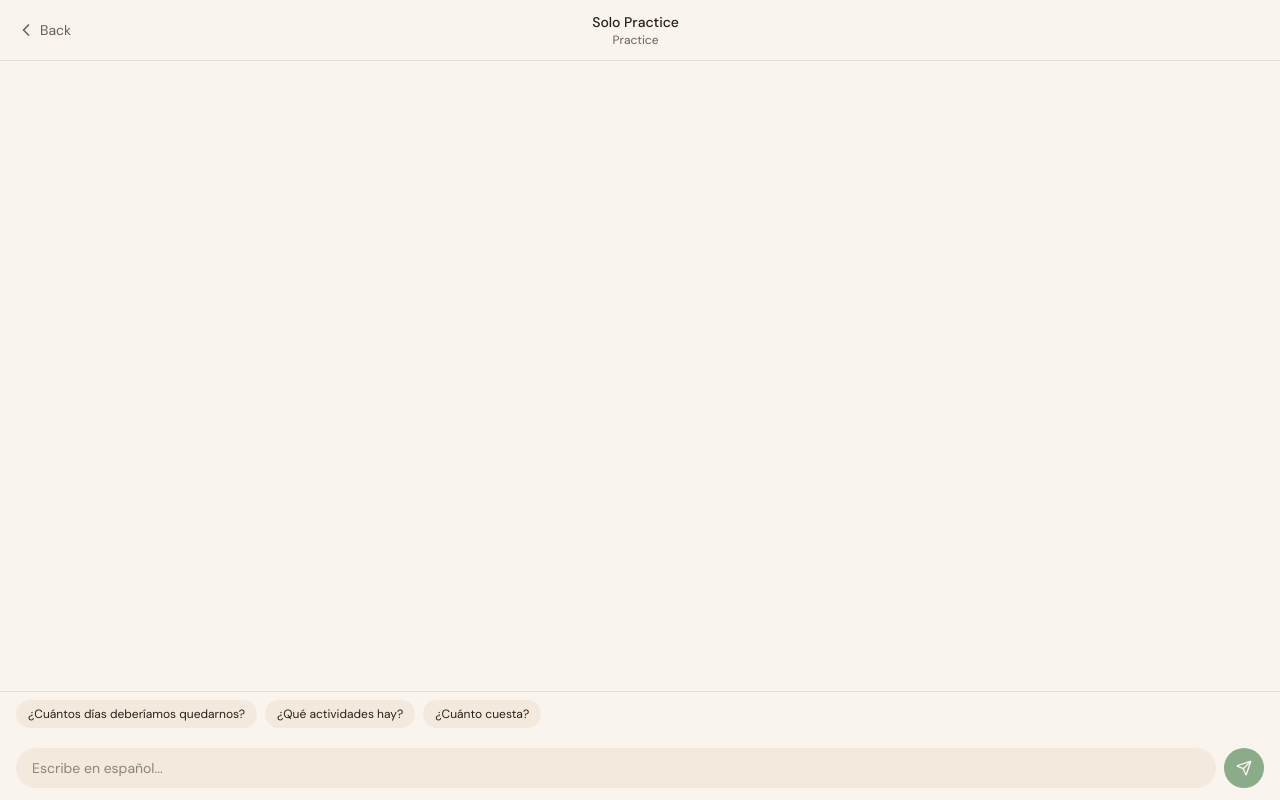
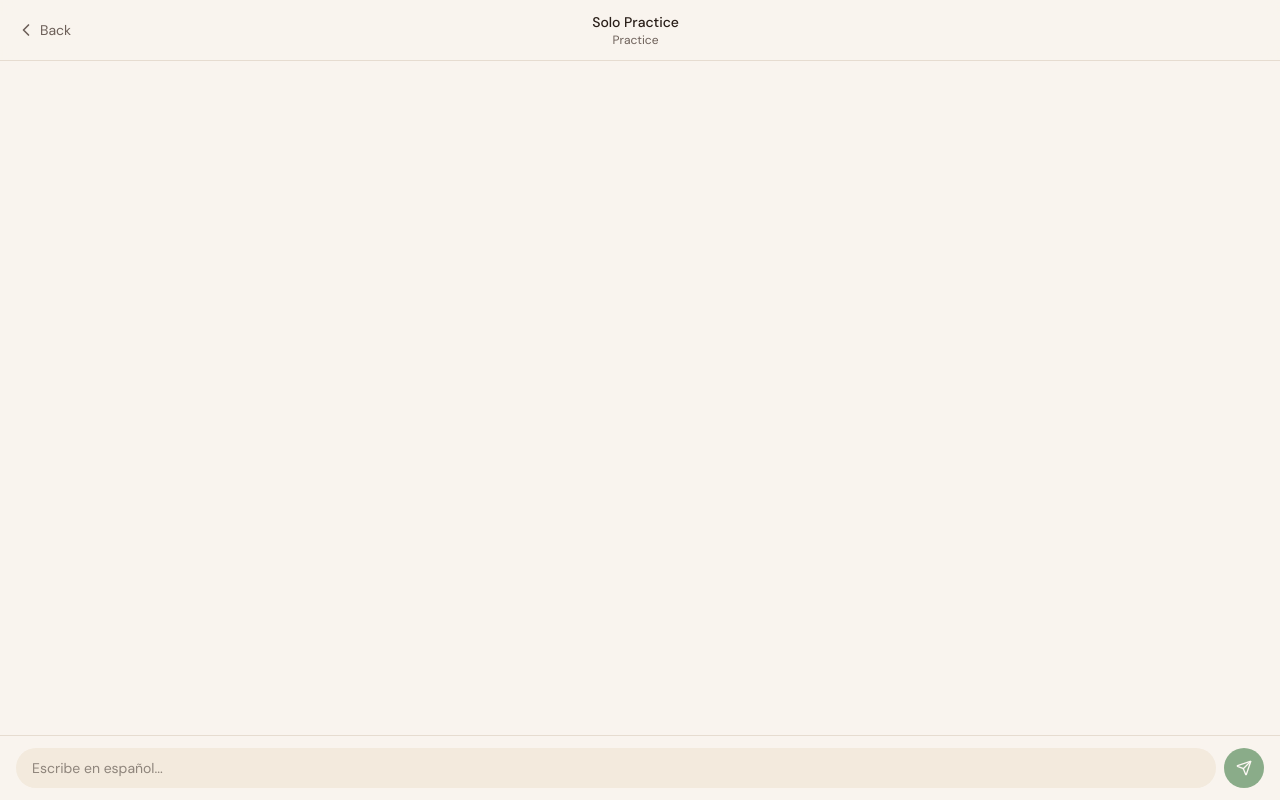
Before and after one commit to Bartolome69/hablaba, a Next.js app: page /chat in a window 1280 px wide. Built offline with nearby package versions, Linux system fonts and the light colour scheme.

Commit message:
Remove suggestion chips from chat input
Co-Authored-By: Claude Sonnet 4.6 <noreply@anthropic.com>

```diff
--- a/app/chat/page.tsx
+++ b/app/chat/page.tsx
@@ -78,7 +78,7 @@ function ChatContent() {
       </div>
 
       <div className="flex-shrink-0">
-        <ChatInput onSend={sendMessage} suggestions={topic ? [] : suggestionChips} />
+        <ChatInput onSend={sendMessage} />
       </div>
     </div>
   )
```
